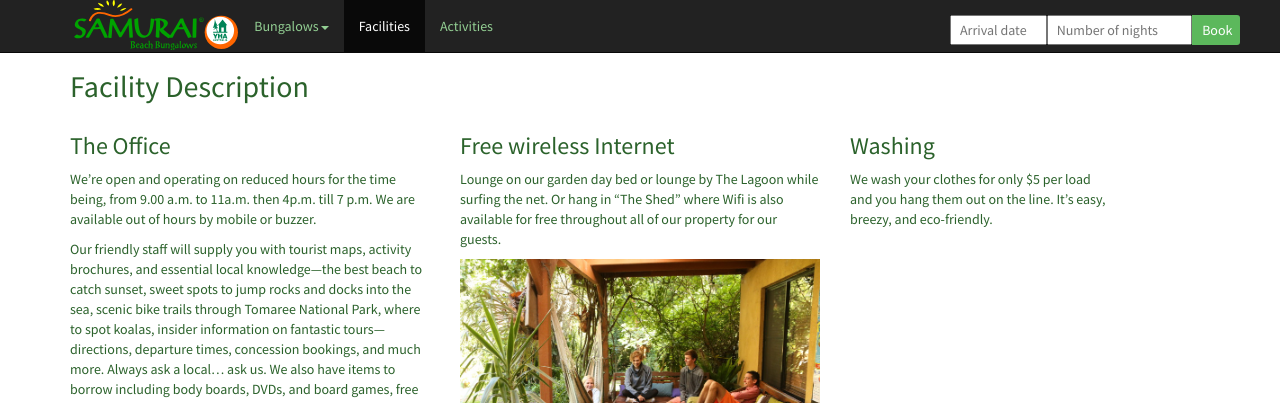
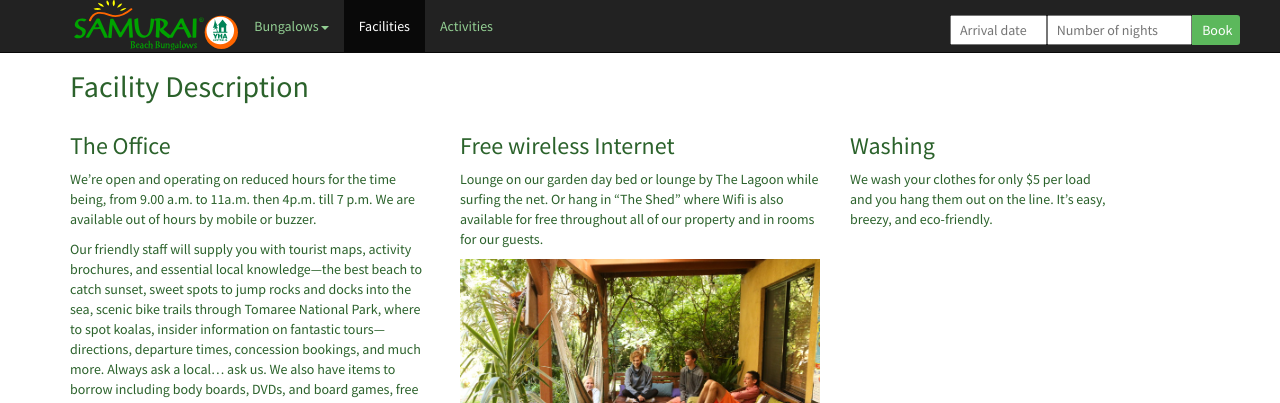
Before and after one commit to samuraibeach/samurai, a Jekyll site: the page built from facilities.html, in a window 1280 px wide and 900 px high. Shown: the top 403 px of the window. Built offline with Jekyll 4.4.1, drawn with Linux system fonts in a browser that asks for light colours.

Commit message:
Update from Forestry.io admin@samuraiportstephens.com.au updated facilities.html

```diff
--- a/facilities.html
+++ b/facilities.html
@@ -55,7 +55,7 @@ covers: []
             <p>Lounge on our garden day bed or lounge by The Lagoon while surfing the net. Or hang in “The Shed” where
                 Wifi
                 is
-                also available for free throughout all of our property for our guests.</p>
+                also available for free throughout all of our property and in rooms for our guests.</p>
             <img class="img-responsive" src="/img/800/hangingout.jpg">
 
         </div>
```
